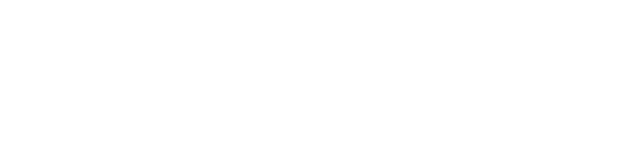
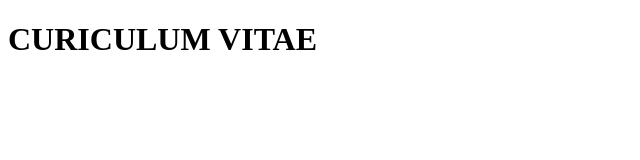
Before and after one commit to Alechoue/git-mon-cv, a plain HTML site: page index.html in a window 1280 px wide. Shown: the whole page, without its empty margins (0-640 px from the left). Drawn offline with Linux system fonts and the light colour scheme.

Commit message:
mise en place de la section titre

```diff
--- a/index.html
+++ b/index.html
@@ -5,9 +5,9 @@
         <meta http-equiv="X-UA-Compatible" content="IE=edge">
         <meta name="viewport" content="width=device-width, initial-scale=1.0">
         <link rel="stylesheet" href="style.css">
-        <title></title>
+        <title>Mon CV</title>
     </head>
     <body>
-
+        <h1>CURICULUM VITAE</h1>
     </body>
 </html>
```
